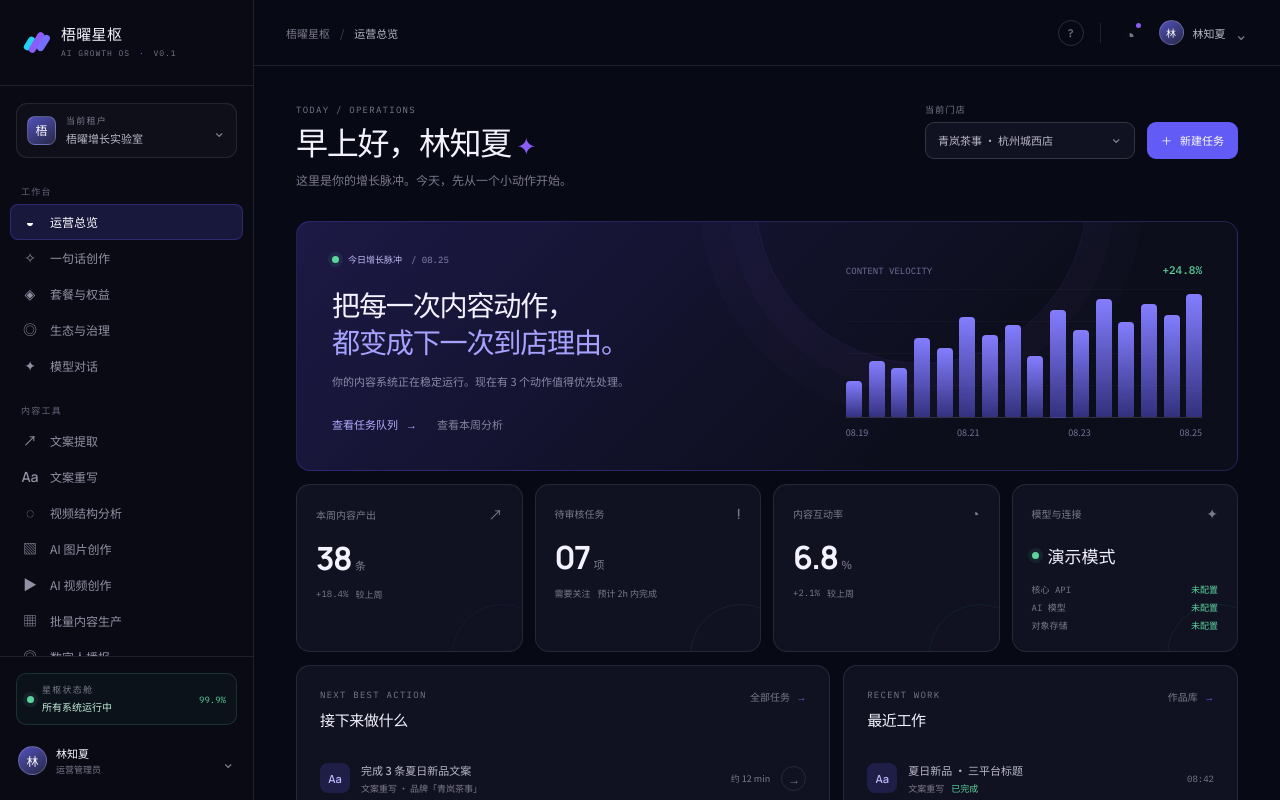
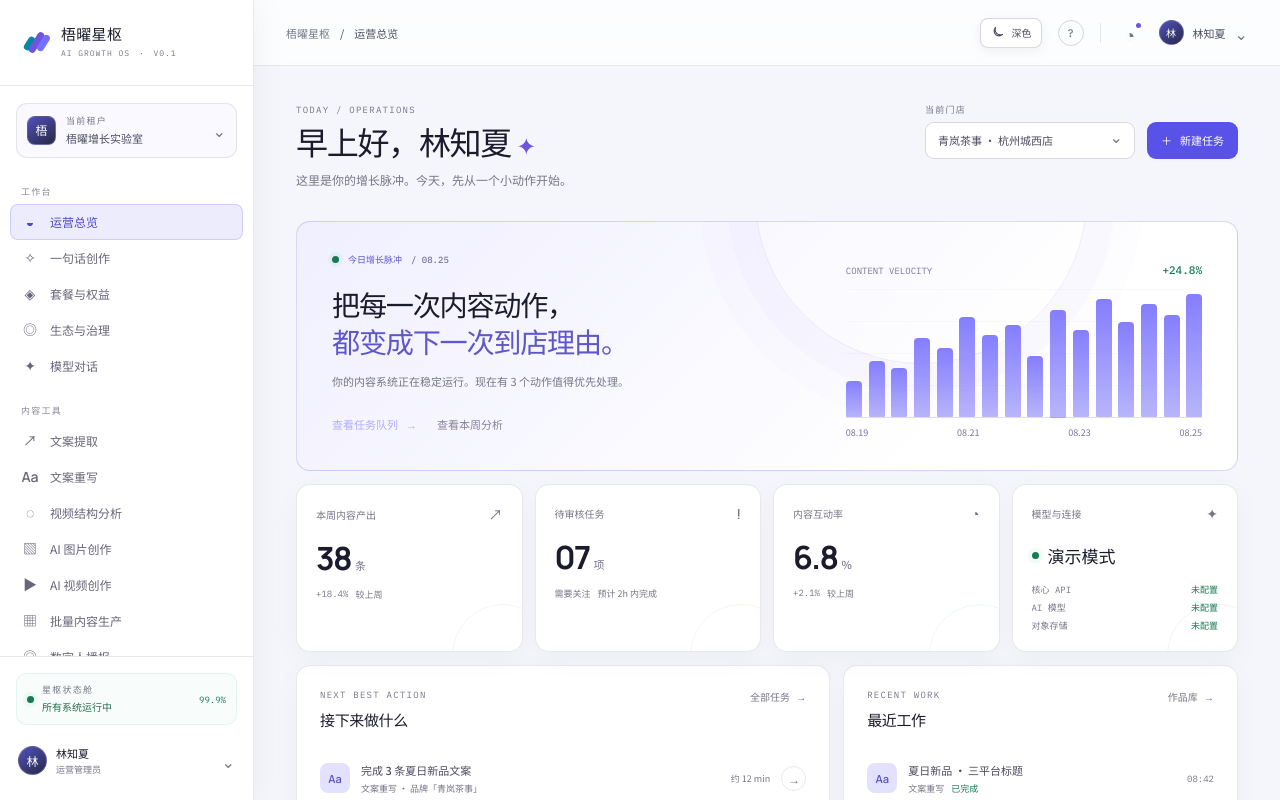
Before and after one commit to Luv10777/1, a Vue app: page /dashboard in a window 1280 px wide. Built offline with nearby package versions, Linux system fonts and the light colour scheme; no server answers.

Commit message:
feat: add light theme

```diff
--- /dev/null
+++ b/src/components/ThemeToggle.vue
@@ -0,0 +1,22 @@
+<script setup>
+import { theme } from '../stores/theme'
+</script>
+
+<template>
+  <button
+    class="theme-toggle"
+    type="button"
+    :aria-label="theme.isLight ? '切换到深色模式' : '切换到浅色模式'"
+    :title="theme.isLight ? '切换到深色模式' : '切换到浅色模式'"
+    @click="theme.toggle"
+  >
+    <svg v-if="theme.isLight" viewBox="0 0 24 24" aria-hidden="true">
+      <path d="M20 15.1A8.5 8.5 0 0 1 8.9 4a7 7 0 1 0 11.1 11.1Z" />
+    </svg>
+    <svg v-else viewBox="0 0 24 24" aria-hidden="true">
+      <circle cx="12" cy="12" r="3.5" />
+      <path d="M12 2v2M12 20v2M4.9 4.9l1.4 1.4M17.7 17.7l1.4 1.4M2 12h2M20 12h2M4.9 19.1l1.4-1.4M17.7 6.3l1.4-1.4" />
+    </svg>
+    <span class="theme-toggle-label">{{ theme.isLight ? '深色' : '浅色' }}</span>
+  </button>
+</template>
--- a/src/layouts/AppShell.vue
+++ b/src/layouts/AppShell.vue
@@ -2,6 +2,7 @@
 import { nextTick, ref, watch } from 'vue'
 import { useRoute, useRouter, RouterLink } from 'vue-router'
 import { auth } from '../stores/auth'
+import ThemeToggle from '../components/ThemeToggle.vue'
 
 defineProps({
   // The shell intentionally owns global navigation while pages own their content.
@@ -145,6 +146,7 @@ const logout = () => {
         <button class="icon-button mobile-menu-button" aria-label="打开导航" @click="menuOpen = true">☰</button>
         <div class="breadcrumb"><span>梧曜星枢</span><span class="breadcrumb-slash">/</span><strong>{{ route.meta.title || '运营总览' }}</strong></div>
         <div class="topbar-actions">
+          <ThemeToggle />
           <button class="help-button" aria-label="帮助中心">?</button>
           <span class="topbar-divider" />
           <button class="notification-button" aria-label="通知"><span class="notification-dot" />◔</button>
--- a/src/main.js
+++ b/src/main.js
@@ -1,10 +1,13 @@
 import { createApp } from 'vue'
 import App from './App.vue'
 import router from './router'
+import { theme } from './stores/theme'
 import './style.css'
 import './creative.css'
 import './consumer.css'
 import './billing.css'
 import './ecosystem.css'
 
+theme.apply()
+
 createApp(App).use(router).mount('#app')
--- /dev/null
+++ b/src/stores/theme.js
@@ -0,0 +1,49 @@
+import { ref } from 'vue'
+
+const STORAGE_KEY = 'wuyao-nexus-theme'
+const VALID_THEMES = new Set(['light', 'dark'])
+
+function getInitialTheme() {
+  if (typeof window === 'undefined') return 'dark'
+
+  try {
+    const savedTheme = window.localStorage.getItem(STORAGE_KEY)
+    if (VALID_THEMES.has(savedTheme)) return savedTheme
+  } catch {
+    // Storage can be unavailable in private or restricted browser contexts.
+  }
+
+  return window.matchMedia?.('(prefers-color-scheme: light)').matches ? 'light' : 'dark'
+}
+
+const current = ref(getInitialTheme())
+
+function apply(themeName = current.value) {
+  if (typeof document === 'undefined') return
+  document.documentElement.dataset.theme = themeName
+  document.documentElement.style.colorScheme = themeName
+}
+
+function set(themeName) {
+  if (!VALID_THEMES.has(themeName)) return
+  current.value = themeName
+  apply(themeName)
+
+  try {
+    window.localStorage.setItem(STORAGE_KEY, themeName)
+  } catch {
+    // The selected theme still applies for the current page session.
+  }
+}
+
+export const theme = {
+  current,
+  get isLight() {
+    return current.value === 'light'
+  },
+  apply,
+  set,
+  toggle() {
+    set(current.value === 'light' ? 'dark' : 'light')
+  },
+}
--- a/src/views/LoginView.vue
+++ b/src/views/LoginView.vue
@@ -2,6 +2,7 @@
 import { reactive, ref } from 'vue'
 import { useRoute, useRouter } from 'vue-router'
 import { auth } from '../stores/auth'
+import ThemeToggle from '../components/ThemeToggle.vue'
 
 const router = useRouter()
 const route = useRoute()
@@ -41,6 +42,7 @@ const submit = async () => {
     <div class="auth-orbit orbit-one" />
     <div class="auth-orbit orbit-two" />
     <section class="auth-panel">
+      <ThemeToggle class="auth-theme-toggle" />
       <div class="auth-brand">
         <div class="brand-mark large" aria-hidden="true"><span /><span /><span /></div>
         <div><p class="brand-name">梧曜星枢</p><p class="brand-caption">AI GROWTH OS <span>·</span> V0.1</p></div>
```
Also changed, not shown: src/style.css.
